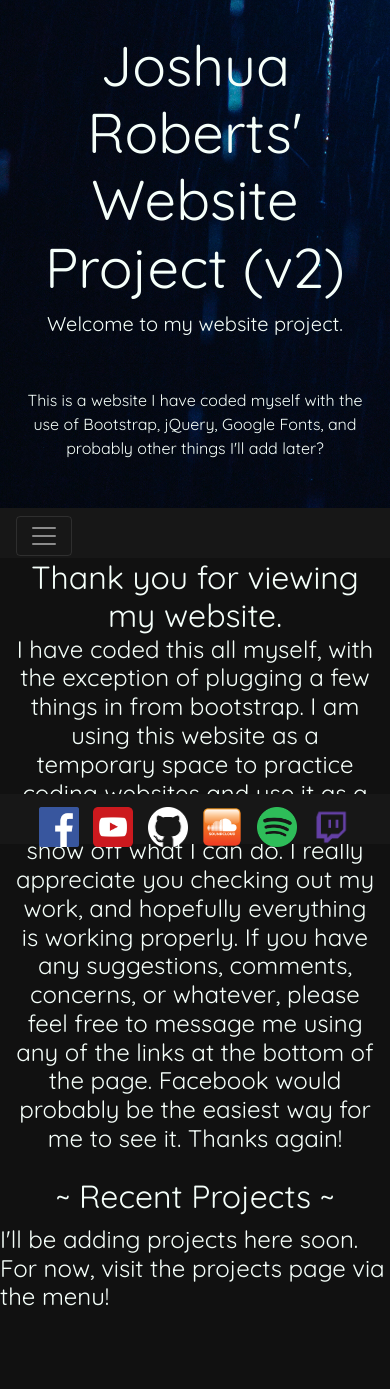
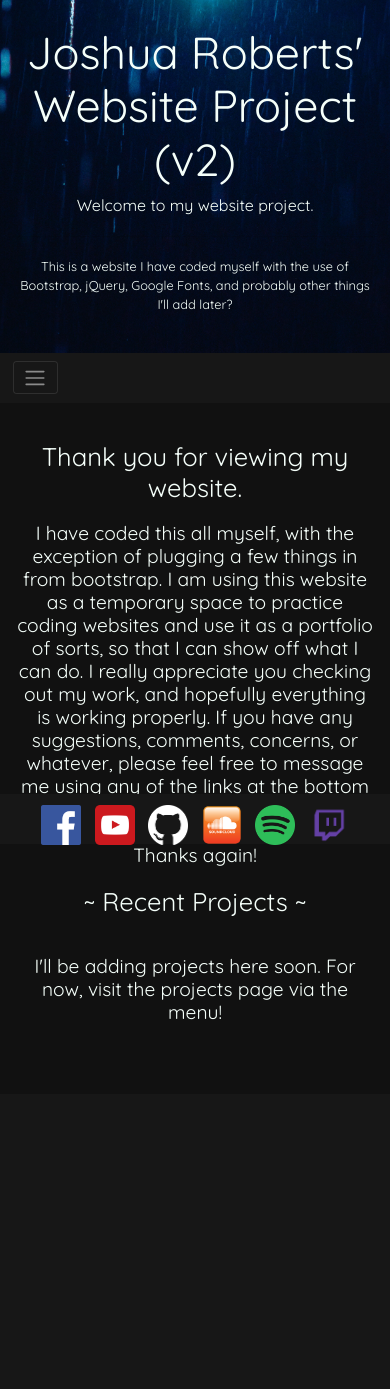
Before and after one commit to Banananaki/banananaki.github.io, a PHP site: page /index.html in a window 390 px wide. After the commit the page ends 1020 px from the top, so only its background shows below. Run offline with PHP 8.4, Linux system fonts and the light colour scheme.

Commit message:
v2 mobile text resize, everything should be fine except transparency of navbar toggle and embed overlap

```diff
--- a/home.css
+++ b/home.css
@@ -5,11 +5,11 @@
     text-align:center;
     background-image:url(images/rain.jpg);
     background-size: cover;
+    background-position:center;
+    background-repeat:no-repeat;
     color:mintcream;
     margin-bottom:0;
     border-radius:0;
- /*   height:300px;
-    max-height:300px;*/
     min-height:300px;
 }
 
@@ -21,6 +21,22 @@
 }
 
 
+
+@media (max-width: 576px) {
+    html { font-size: .8rem; }
+}
+@media (min-width: 576px) {
+    html { font-size: .85rem; }
+}
+@media (min-width: 768px) {
+    html { font-size: .9rem; }
+}
+@media (min-width: 992px) {
+    html { font-size: .95rem; }
+}
+@media (min-width: 1200px) {
+    html { font-size: 1rem; }
+}
 /*Actual css styling*/
 
 html{
@@ -86,6 +102,4 @@ a:hover {
     height:0px;
     position:relative;
     margin:20px auto;
-
-
 }
--- a/index.html
+++ b/index.html
@@ -61,9 +61,11 @@
             <div class="container">
                 <div class="row">
                     <div class="col-md mx-auto">
+                        <br><br>
                         <h2 class="center">
                             Thank you for viewing my website.
                         </h2>
+                        <br>
                         <h4 class="center">I have coded this all myself, with the exception of plugging a few things in from bootstrap. I am using this website as a temporary space to practice coding websites and use it as a portfolio of sorts, so that I can show off what I can do. I really appreciate you checking out my work, and hopefully everything is working properly. If you have any suggestions, comments, concerns, or whatever, please feel free to message me using any of the links at the bottom of the page. Facebook would probably be the easiest way for me to see it. Thanks again!
                         </h4>
                     </div>
@@ -74,9 +76,10 @@
                         <h2 class="center">
                         ~ Recent Projects ~
                         </h2>
+                        <br><br>
+                        <h4 class="center">I'll be adding projects here soon. For now, visit the projects page via the menu!</h4>
                     </div>
-                    <br><br>
-                    <h4>I'll be adding projects here soon. For now, visit the projects page via the menu!</h4>
+
 
                 </div>
             </div>
```
